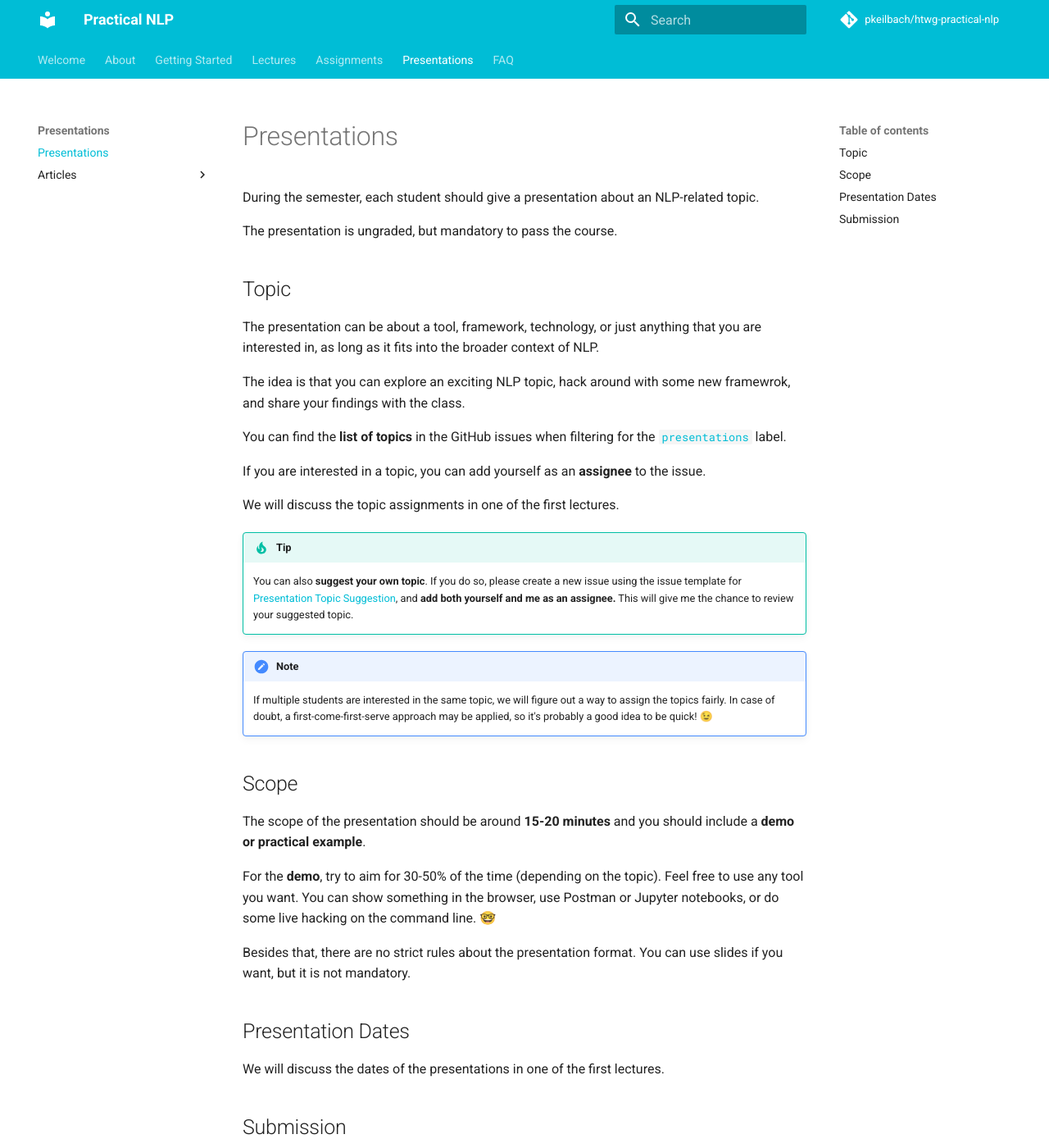
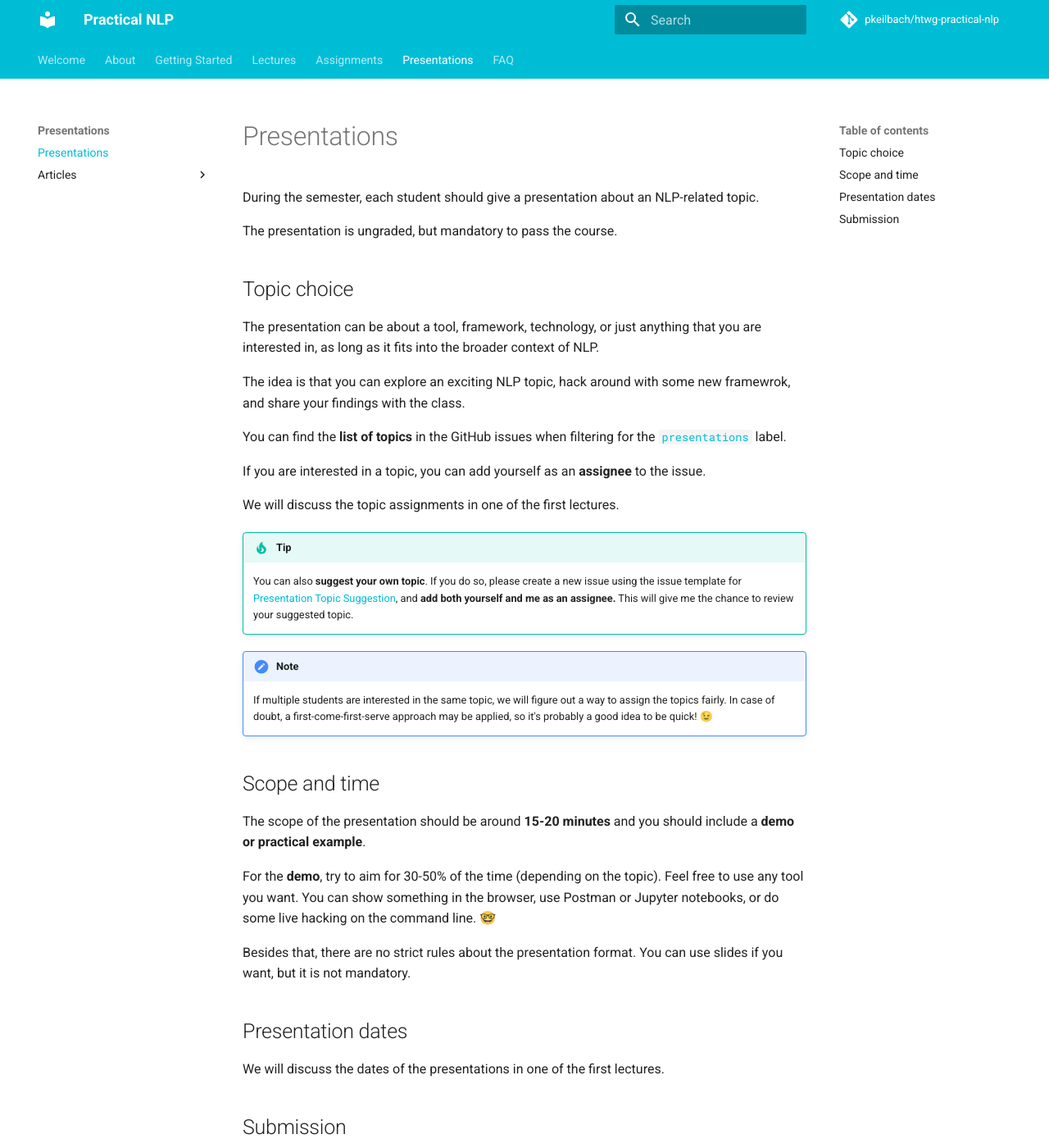
Before and after one commit to pkeilbach/htwg-practical-nlp, an MkDocs documentation site: the page built from docs/presentations/presentations.md, in a window 1280 px wide and 1400 px high. Shown: the whole window at 82% size. Built offline with MkDocs 1.6.1 and Material for MkDocs 9.7.7, drawn with Linux system fonts in a browser that asks for light colours; comment, search, counter and statistics services are not loaded.

Commit message:
Update presentations.md
changed to sentence case where applicable, also Scope is a bit vague and typically refers more to extent of content and coverage than time so, included Scope and time for this title.

```diff
--- a/docs/presentations/presentations.md
+++ b/docs/presentations/presentations.md
@@ -4,7 +4,7 @@ During the semester, each student should give a presentation about an NLP-relate
 
 The presentation is ungraded, but mandatory to pass the course.
 
-## Topic
+## Topic choice
 
 The presentation can be about a tool, framework, technology, or just anything that you are interested in, as long as it fits into the broader context of NLP.
 
@@ -25,7 +25,7 @@ We will discuss the topic assignments in one of the first lectures.
     If multiple students are interested in the same topic, we will figure out a way to assign the topics fairly.
     In case of doubt, a first-come-first-serve approach may be applied, so it's probably a good idea to be quick! 😉
 
-## Scope
+## Scope and time
 
 The scope of the presentation should be around **15-20 minutes** and you should include a **demo or practical example**.
 
@@ -33,7 +33,7 @@ For the **demo**, try to aim for 30-50% of the time (depending on the topic). Fe
 
 Besides that, there are no strict rules about the presentation format. You can use slides if you want, but it is not mandatory.
 
-## Presentation Dates
+## Presentation dates
 
 We will discuss the dates of the presentations in one of the first lectures.
 
```
